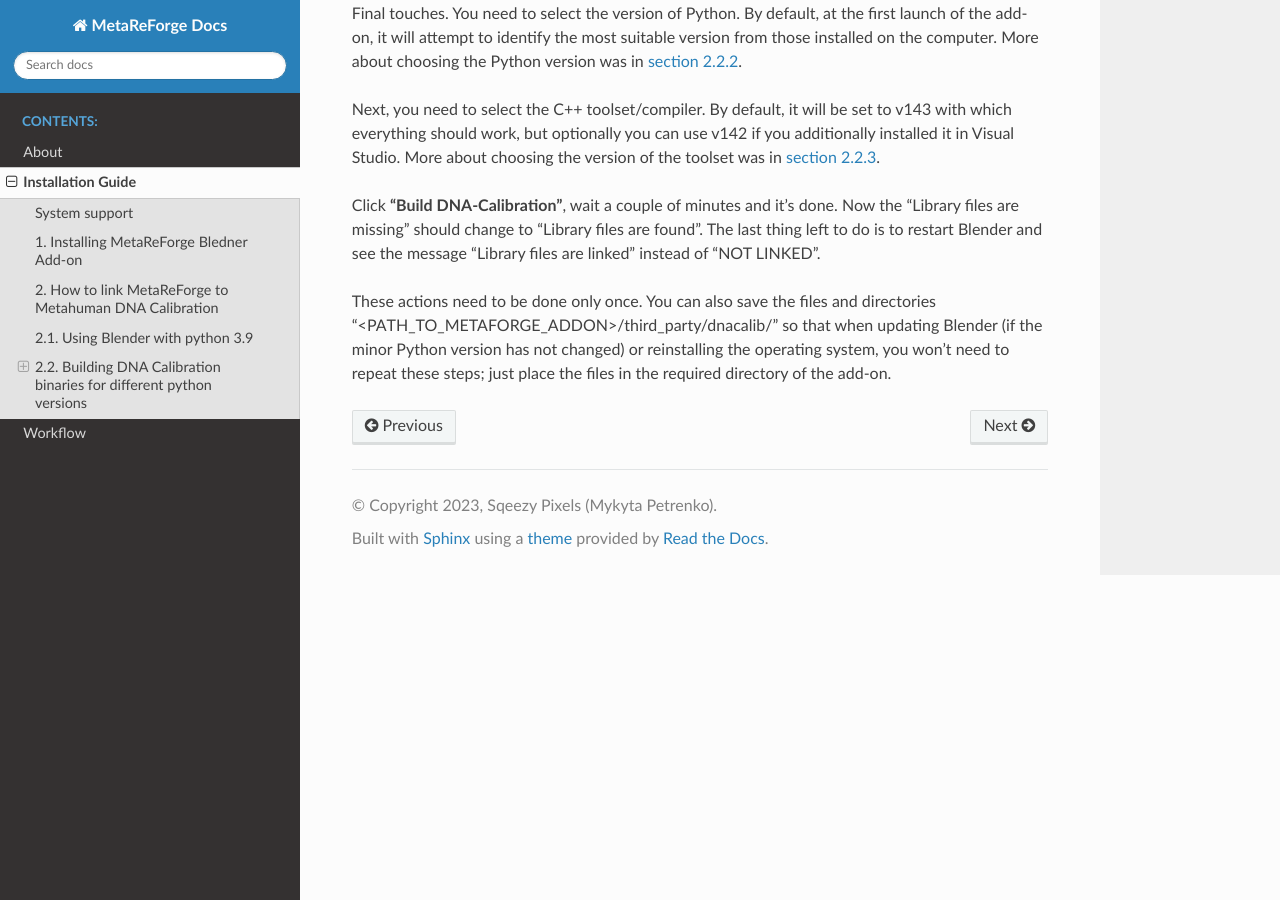
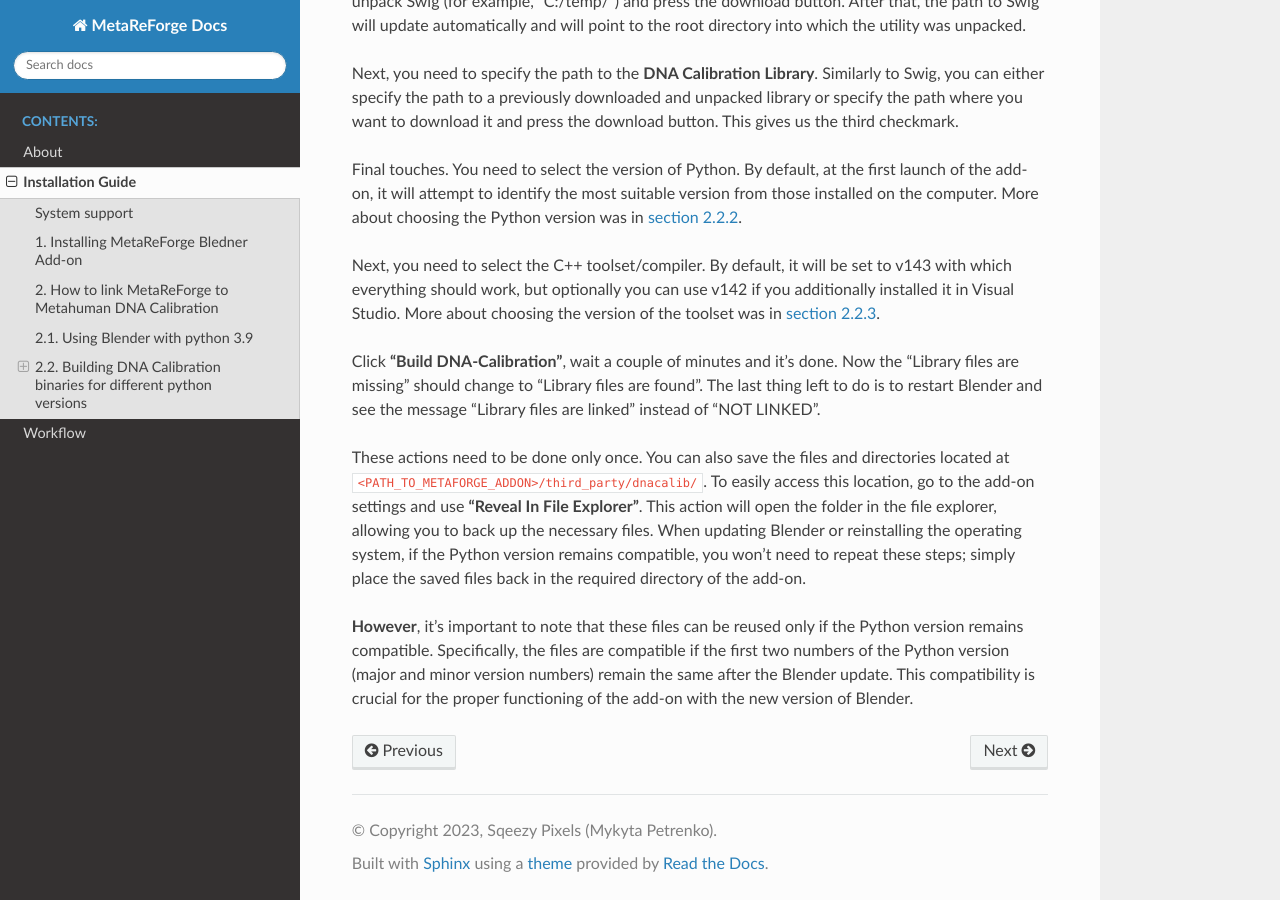
Before and after one commit to MykytaPetrenko/MetaReForge-Docs, a Sphinx documentation site: the page built from docs/installation_guide.md, in a window 1280 px wide and 900 px high, scrolled down 4835 px. Built offline with Sphinx 7.4.7 and the Read the Docs theme 2.0.0, drawn with Linux system fonts in a browser that asks for light colours; some of the changed text lies outside the part shown.

Commit message:
installation tutorial

```diff
--- a/docs/installation_guide.md
+++ b/docs/installation_guide.md
@@ -39,11 +39,18 @@
 - [Metahuman-DNA-Calibration 1.2.0 release](https://github.com/EpicGames/MetaHuman-DNA-Calibration/releases/tag/1.2.0)
 
 Step-by-step Installation Instructions
-1. Install compatible Blender with python 3.9 support
+1. Install/unzip compatible Blender with python 3.9 support
 2. Unpack the Metahuman-DNA-Calibration archive.
 3. Install MetaReForge (see [Section 1](#1-installing-metareforge-bledner-add-on))
-4. Expand the add-on settings, specify the path to the Metahuman-DNA-Calibration root directory and click 'copy dnacalib'. The "Files not found" check should change to "Files found".
-5. Restart Blender. Go back to the add-on settings. Two checks should be passed: "library files found", "library files are linked".
+4. Expand the add-on preferences, specify the path to any temporary folder for download (*1*), click download (*2*), click **"Copy Binaries from Maya plugin"** (*3*). The "Library files are missing" check should change to "Librart files are found".
+
+    **Note:** You can directly specify the path to the DNACalibration root skipping (*2*) if you already have it, instead of downloading it.
+<p align="center">
+  <img src="./images/dnacalib_python39_install.png"/>
+</p>
+
+
+5. Restart Blender. Go back to the add-on settings. Two checks should be passed: "library files are found", "library files are linked".
 
 Enjoy using the add-on. These steps only need to be done once.
 
@@ -143,4 +150,6 @@
 
 Click **"Build DNA-Calibration"**, wait a couple of minutes and it's done. Now the "Library files are missing" should change to "Library files are found". The last thing left to do is to restart Blender and see the message "Library files are linked" instead of "NOT LINKED".
 
-These actions need to be done only once. You can also save the files and directories "<PATH_TO_METAFORGE_ADDON>/third_party/dnacalib/" so that when updating Blender (if the minor Python version has not changed) or reinstalling the operating system, you won't need to repeat these steps; just place the files in the required directory of the add-on.
+These actions need to be done only once. You can also save the files and directories located at `<PATH_TO_METAFORGE_ADDON>/third_party/dnacalib/`. To easily access this location, go to the add-on settings and use **"Reveal In File Explorer"**. This action will open the folder in the file explorer, allowing you to back up the necessary files. When updating Blender or reinstalling the operating system, if the Python version remains compatible, you won't need to repeat these steps; simply place the saved files back in the required directory of the add-on.
+
+**However**, it's important to note that these files can be reused only if the Python version remains compatible. Specifically, the files are compatible if the first two numbers of the Python version (major and minor version numbers) remain the same after the Blender update. This compatibility is crucial for the proper functioning of the add-on with the new version of Blender.
```
Also changed, not shown: docs/images/dnacalib_python39_install.png (added).
